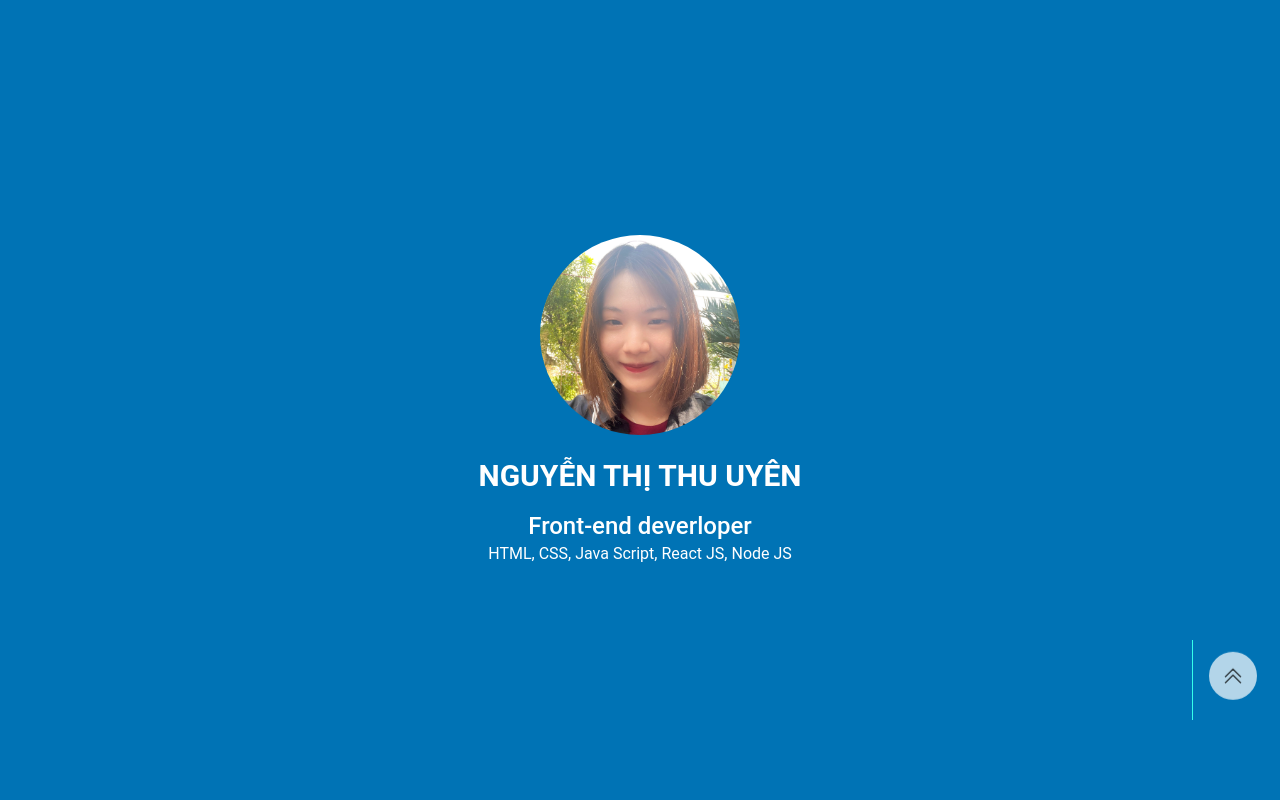
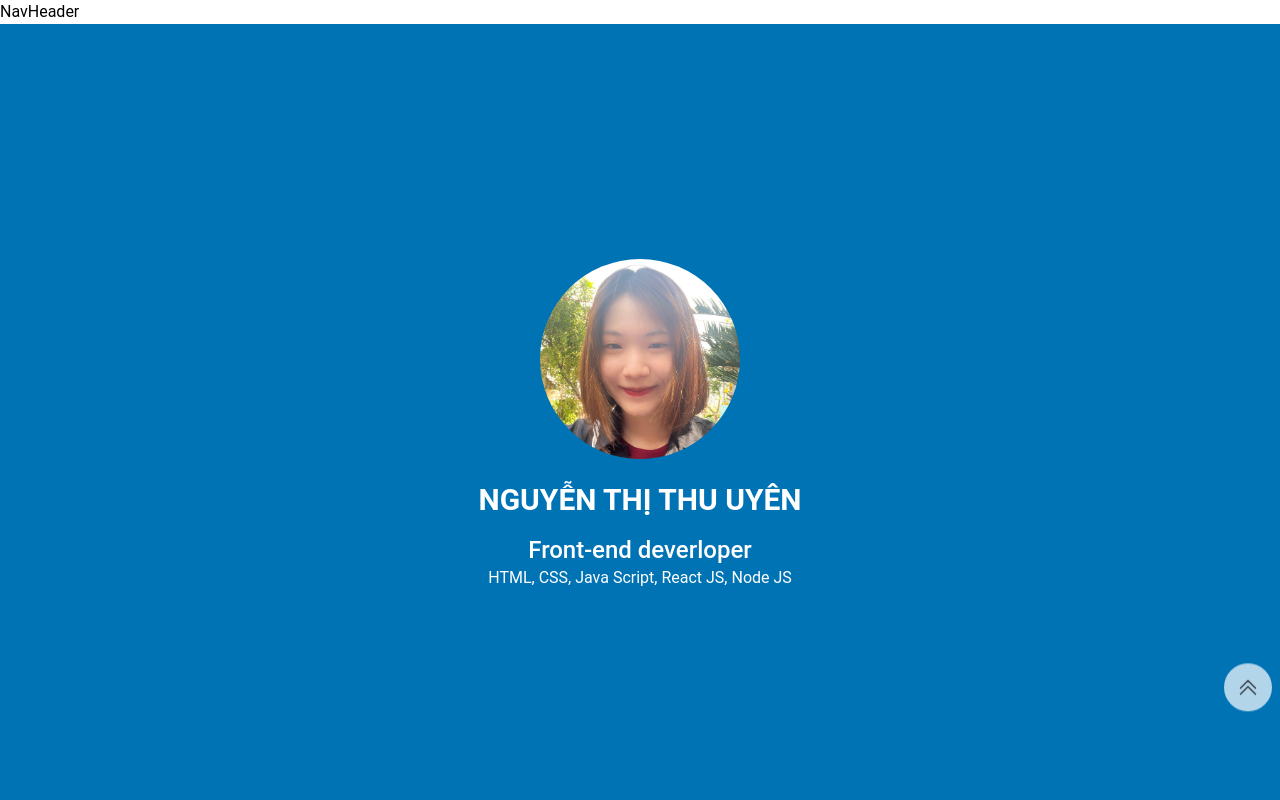
Before and after one commit to NguyenUyen-ReactJs2206/CV_NguyenThiThuUyen_FrontEnd, a React (Vite) app in the folder MyProfile/: page / in a window 1280 px wide. Shown: the top 800 px of the page. Built offline with nearby package versions, Linux system fonts and the light colour scheme.

Commit message:
loading and transition

```diff
--- a/MyProfile/package.json
+++ b/MyProfile/package.json
@@ -14,10 +14,13 @@
   },
   "dependencies": {
     "@types/react-scroll": "^1.8.7",
+    "@types/react-transition-group": "^4.4.6",
     "react": "^18.2.0",
     "react-dom": "^18.2.0",
     "react-router-dom": "^6.14.2",
     "react-scroll": "^1.8.9",
+    "react-spinners": "^0.13.8",
+    "react-transition-group": "^4.4.5",
     "rollup-plugin-visualizer": "^5.9.2",
     "sass": "^1.65.1"
   },
--- a/MyProfile/src/App.tsx
+++ b/MyProfile/src/App.tsx
@@ -4,6 +4,7 @@ import Main from './pages/Main'
 import ProjectDetail from './pages/ProjectDetail'
 import { projectDetailApi } from './api/projectDetail.api'
 import { useEffect } from 'react'
+import MainLayout from './pages/MainLayout'
 
 function App() {
   const location = useLocation()
@@ -20,7 +21,9 @@ function App() {
       <ScrollToTop />
       <div className='my-profile'>
         <Routes>
-          <Route path='/' element={<Main />} />
+          <Route path='/' element={<MainLayout />}>
+            <Route element={<Main />} />
+          </Route>
           <Route path={projectDetailApi.shopee.path} element={<ProjectDetail />} />
           <Route path={projectDetailApi.event.path} element={<ProjectDetail />} />
           <Route path={projectDetailApi.article.path} element={<ProjectDetail />} />
--- /dev/null
+++ b/MyProfile/src/components/Loading/Loading.tsx
@@ -0,0 +1,9 @@
+import { PropagateLoader } from 'react-spinners'
+
+export default function Loading() {
+  return (
+    <div className='flex h-[100vh] items-center justify-center text-center'>
+      <PropagateLoader color='#0073B5' size={20} speedMultiplier={1.2} />
+    </div>
+  )
+}
--- /dev/null
+++ b/MyProfile/src/components/Loading/index.ts
@@ -0,0 +1,3 @@
+import Loading from './Loading'
+
+export default Loading
--- a/MyProfile/src/main.tsx
+++ b/MyProfile/src/main.tsx
@@ -1,8 +1,8 @@
 import React from 'react'
 import ReactDOM from 'react-dom/client'
-import App from './App.tsx'
 import './index.css'
 import { BrowserRouter } from 'react-router-dom'
+import App from './App'
 
 ReactDOM.createRoot(document.getElementById('root')!).render(
   <React.StrictMode>
--- a/MyProfile/src/pages/Main/Main.tsx
+++ b/MyProfile/src/pages/Main/Main.tsx
@@ -1,10 +1,6 @@
 import { useState } from 'react'
 import 'src/sass/index.scss'
-
-import { Link } from 'react-scroll'
 import PopupHeader from 'src/components/PopupHeader'
-import Li from 'src/components/Li'
-import Footer from 'src/components/Footer/Footer'
 import Contact from 'src/components/Contact'
 import Hero from 'src/components/Hero'
 import About from 'src/components/About'
@@ -32,15 +28,13 @@ export default function Main() {
   }
   return (
     <div className='my-profile'>
-      <div id='top'>
       <Hero />
       <About />
       <Skill />
       <AbilityToWork />
       <MyProject />
       <Contact />
-        <Footer />
-      </div>
+
       {/* <div
         className={`fixed lg:block hidden lg:w-[25%] top-0 left-0 h-[100vh] z-[10] bg-zinc-900 text-white animation-left__side--nav`}
       >
@@ -65,7 +59,7 @@ export default function Main() {
           </div>
         </div>
       </div> */}
-      <Link
+      {/* <Link
         className='fixed bottom-[10%] justify-center items-center right-2 z-[999] flex h-20 w-20'
         activeClass='active'
         to='top'
@@ -86,7 +80,7 @@ export default function Main() {
             <path strokeLinecap='round' strokeLinejoin='round' d='M4.5 12.75l7.5-7.5 7.5 7.5m-15 6l7.5-7.5 7.5 7.5' />
           </svg>
         </button>
-      </Link>
+      </Link> */}
 
       {!open && (
         <button
--- /dev/null
+++ b/MyProfile/src/pages/MainLayout/MainLayout.tsx
@@ -0,0 +1,70 @@
+import { useEffect, useRef, useContext, useState } from 'react'
+import NavHeader from 'src/components/NavHeader'
+import { Link } from 'react-scroll'
+import { CSSTransition } from 'react-transition-group'
+import 'src/sass/index.scss'
+import Loading from 'src/components/Loading'
+import Footer from 'src/components/Footer/Footer'
+import Hero from 'src/components/Hero'
+
+interface Props {
+  children?: React.ReactNode
+}
+
+export default function MainLayout({ children }: Props) {
+  const [loading, setLoading] = useState(true)
+  const nodeRef = useRef(null)
+
+  useEffect(() => {
+    const timer = setTimeout(() => {
+      setLoading(false)
+    }, 2000)
+
+    return () => clearTimeout(timer)
+  }, [setLoading])
+
+  return (
+    <div>
+      {loading && (
+        <CSSTransition in={loading} timeout={500} nodeRef={nodeRef} classNames='loading' unmountOnExit>
+          <Loading />
+        </CSSTransition>
+      )}
+
+      <CSSTransition in={!loading} timeout={1000} nodeRef={nodeRef} classNames='page' unmountOnExit>
+        <div ref={nodeRef}>
+          <NavHeader />
+          {children}
+          <Hero />
+          <Footer />
+          <Link
+            className='fixed bottom-[10%] right-2 z-[999] flex h-12 w-12'
+            activeClass='active'
+            to='top'
+            spy={true}
+            smooth={true}
+            offset={-70}
+            duration={500}
+          >
+            <button className='flex h-full w-full animate-bounce items-center justify-center rounded-full bg-white/70 text-center text-black/70 hover:bg-white hover:text-black'>
+              <svg
+                xmlns='http://www.w3.org/2000/svg'
+                fill='none'
+                viewBox='0 0 24 24'
+                strokeWidth={1.5}
+                stroke='currentColor'
+                className='h-6 w-6'
+              >
+                <path
+                  strokeLinecap='round'
+                  strokeLinejoin='round'
+                  d='M4.5 12.75l7.5-7.5 7.5 7.5m-15 6l7.5-7.5 7.5 7.5'
+                />
+              </svg>
+            </button>
+          </Link>
+        </div>
+      </CSSTransition>
+    </div>
+  )
+}
--- /dev/null
+++ b/MyProfile/src/pages/MainLayout/index.ts
@@ -0,0 +1,3 @@
+import MainLayout from './MainLayout'
+
+export default MainLayout
--- a/MyProfile/src/sass/index.scss
+++ b/MyProfile/src/sass/index.scss
@@ -55,3 +55,21 @@
   color: aqua;
   border-left: 1px solid #34ffea;
 }
+
+/***********CSSTransition*****/
+.page-enter {
+  opacity: 0;
+}
+.page-enter-active {
+  opacity: 1;
+  transform: translateY(0);
+  transition: opacity 1000ms;
+}
+.page-exit {
+  opacity: 1;
+}
+.page-exit-active {
+  opacity: 0;
+  transform: scale(0.9);
+  transition: opacity 1000ms;
+}
```
Also changed, not shown: 1 other file (tests, documents, lock files or other folders). Lines whose indentation alone changed are shown as unchanged.
